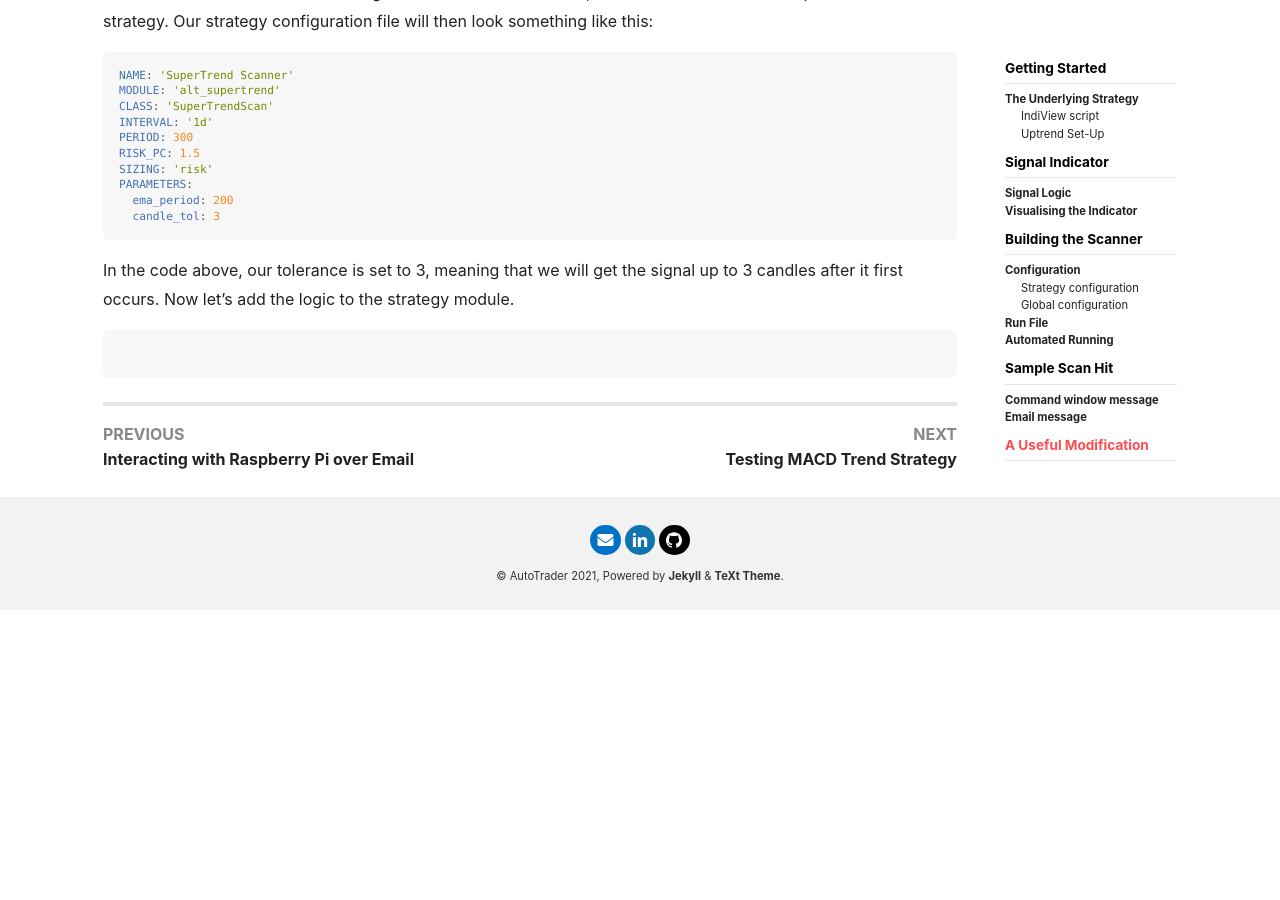
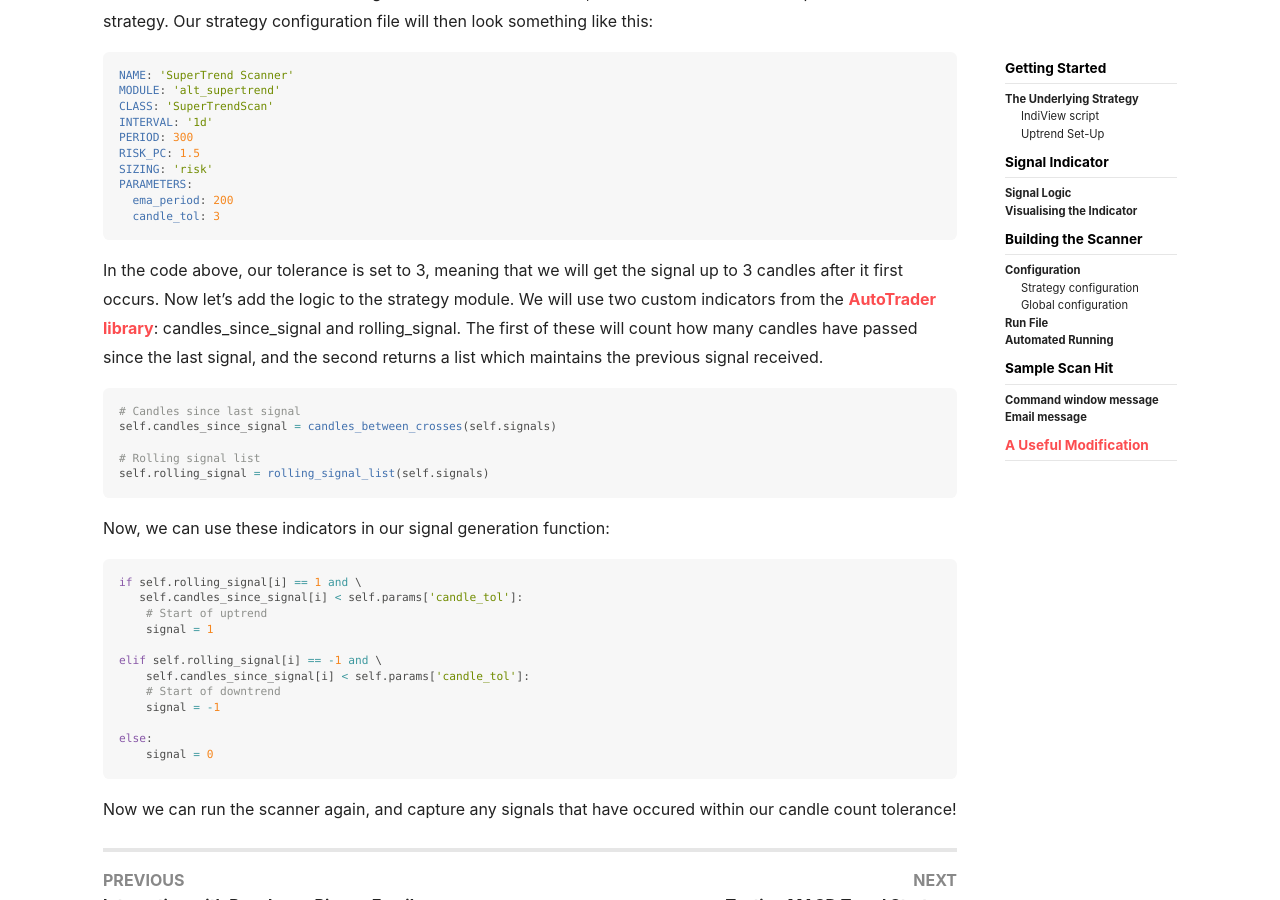
Before and after one commit to kieran-mackle/AutoTrader, a Jekyll site: the page built from content/_posts/2021-9-27-developing-scanner.md, in a window 1280 px wide and 900 px high, scrolled down 7542 px. Built offline with Jekyll 4.4.1, drawn with Linux system fonts in a browser that asks for light colours; nearby versions of some CDN libraries; before the commit the page ends 8152 px from its top, so only the background shows below that.

Commit message:
docs: finalised

````diff
--- a/content/_posts/2021-9-27-developing-scanner.md
+++ b/content/_posts/2021-9-27-developing-scanner.md
@@ -326,8 +326,36 @@ PARAMETERS:
 ```
 
 In the code above, our tolerance is set to 3, meaning that we will get the signal up to 3 candles
-after it first occurs. Now let's add the logic to the strategy module.
+after it first occurs. Now let's add the logic to the strategy module. We will use two custom
+indicators from the [AutoTrader library](../../../docs/indicators): candles_since_signal
+and rolling_signal. The first of these will count how many candles have passed since the last
+signal, and the second returns a list which maintains the previous signal received.
 
+
+```py
+# Candles since last signal
+self.candles_since_signal = candles_between_crosses(self.signals)
+
+# Rolling signal list
+self.rolling_signal = rolling_signal_list(self.signals)
 ```
 
+Now, we can use these indicators in our signal generation function:
+
+```py
+if self.rolling_signal[i] == 1 and \
+   self.candles_since_signal[i] < self.params['candle_tol']:
+    # Start of uptrend
+    signal = 1
+
+elif self.rolling_signal[i] == -1 and \
+    self.candles_since_signal[i] < self.params['candle_tol']:
+    # Start of downtrend
+    signal = -1
+
+else:
+    signal = 0
 ```
+
+Now we can run the scanner again, and capture any signals that have occured within
+our candle count tolerance!
````
